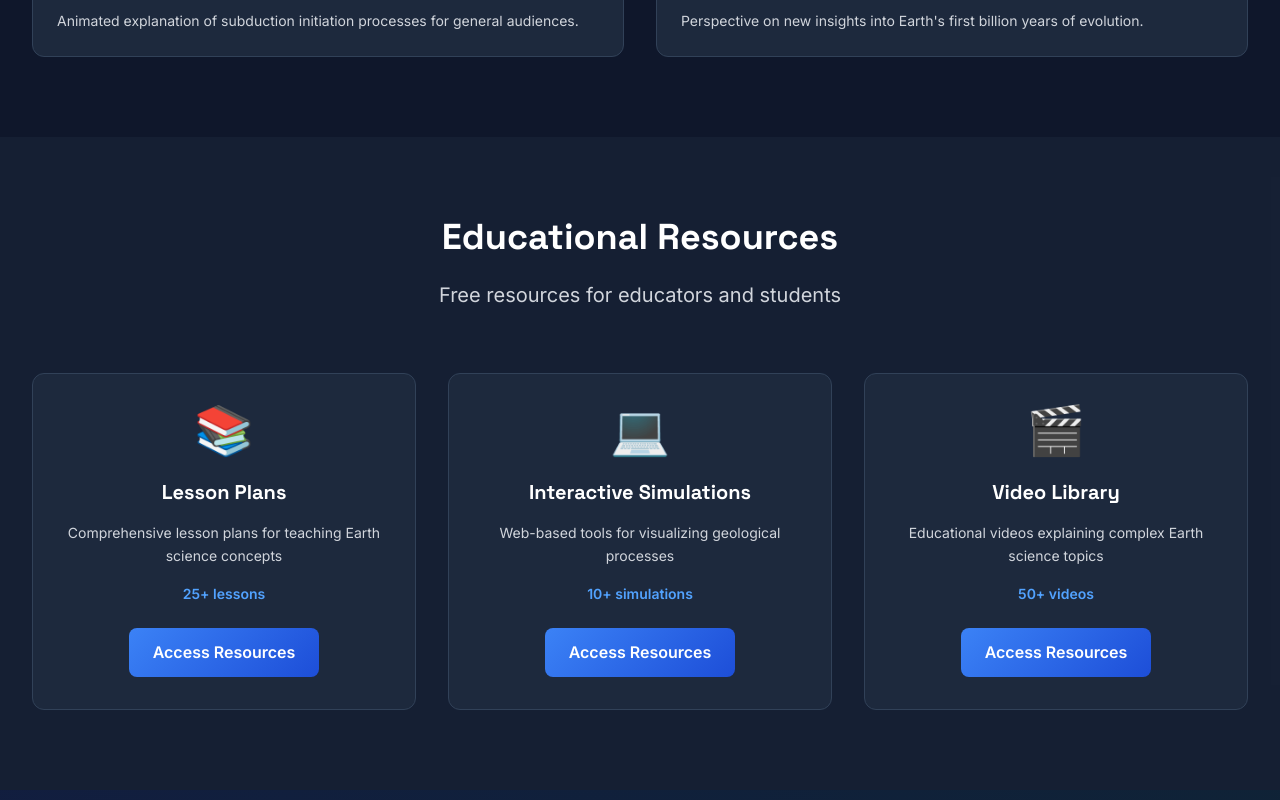
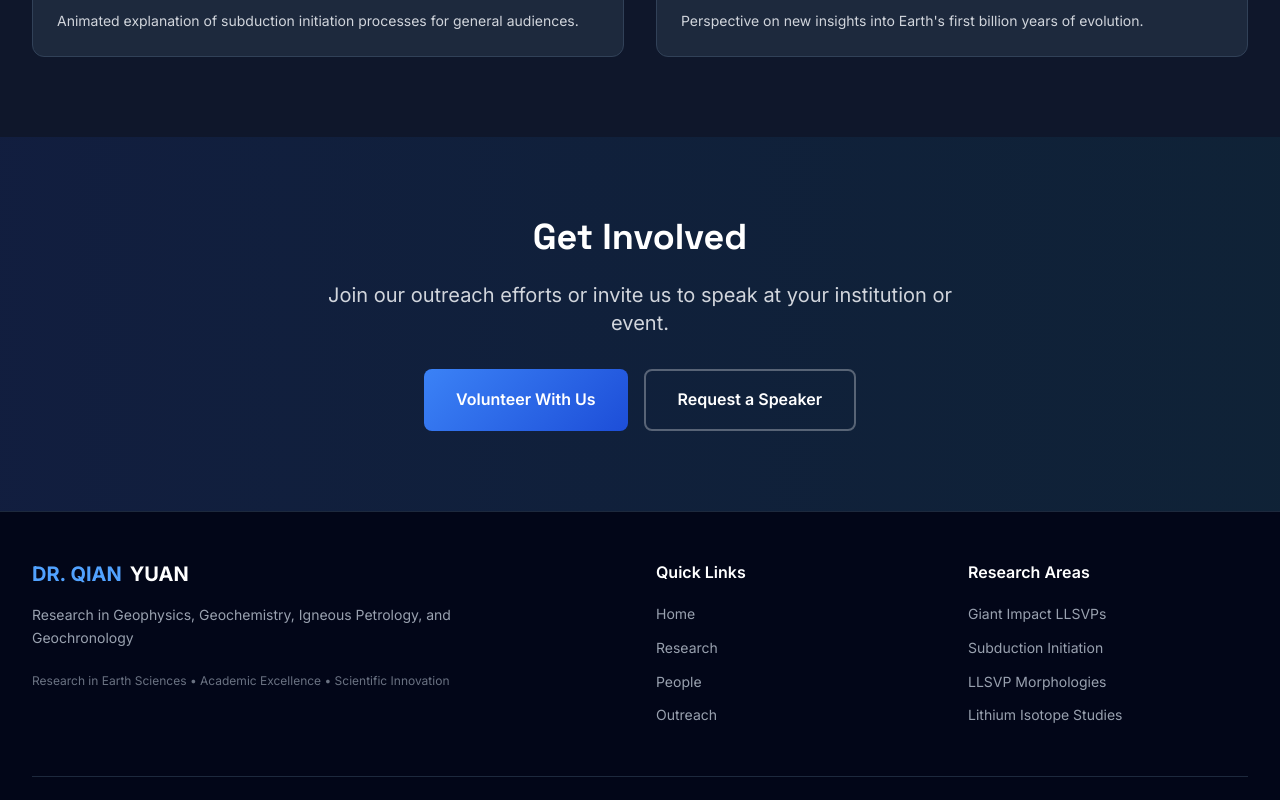
Before and after one commit to yuan-impact/qian-yuan-website, a Next.js app: page /outreach in a window 1280 px wide. Shown: the part 3380-4180 px from the top of the page. Built offline with nearby package versions, Linux system fonts and the light colour scheme.

Commit message:
Remove Educational Resources section from outreach page

```diff
--- a/src/app/outreach/page.tsx
+++ b/src/app/outreach/page.tsx
@@ -146,41 +146,6 @@ export default function Outreach() {
         </div>
       </section>
 
-      {/* Educational Resources */}
-      <section className="section-padding bg-slate-800/50">
-        <div className="max-w-7xl mx-auto px-4 sm:px-6 lg:px-8">
-          <div className="text-center mb-16">
-            <h2 className="text-3xl md:text-4xl font-bold font-display mb-6 text-white">
-              {outreachContent.resourcesTitle}
-            </h2>
-            <p className="text-xl text-gray-300 max-w-3xl mx-auto">
-              {outreachContent.resourcesSubtitle}
-            </p>
-          </div>
-
-          <div className="grid grid-cols-1 md:grid-cols-3 gap-8">
-            {outreachContent.resources.map((resource: any, index: number) => (
-              <div key={index} className="bg-slate-800 p-8 rounded-xl text-center border border-slate-700 hover:border-blue-500/50 transition-all duration-300 group">
-                <div className="text-5xl mb-6 group-hover:scale-110 transition-transform duration-300">
-                  {resource.icon}
-                </div>
-                <h3 className="text-xl font-bold font-display text-white mb-4 group-hover:text-blue-400 transition-colors">
-                  {resource.title}
-                </h3>
-                <p className="text-gray-300 text-sm leading-relaxed mb-4">
-                  {resource.description}
-                </p>
-                <div className="text-blue-400 font-semibold text-sm mb-6">
-                  {resource.items}
-                </div>
-                <button className="btn-primary px-6 py-3 rounded-lg font-semibold text-white hover:shadow-lg transition-all duration-300">
-                  Access Resources
-                </button>
-              </div>
-            ))}
-          </div>
-        </div>
-      </section>
 
       {/* Call to Action */}
       <section className="section-padding bg-gradient-to-r from-blue-900/20 to-cyan-900/20">
```
Also changed, not shown: 26 other files (tests, documents, lock files or other folders).
